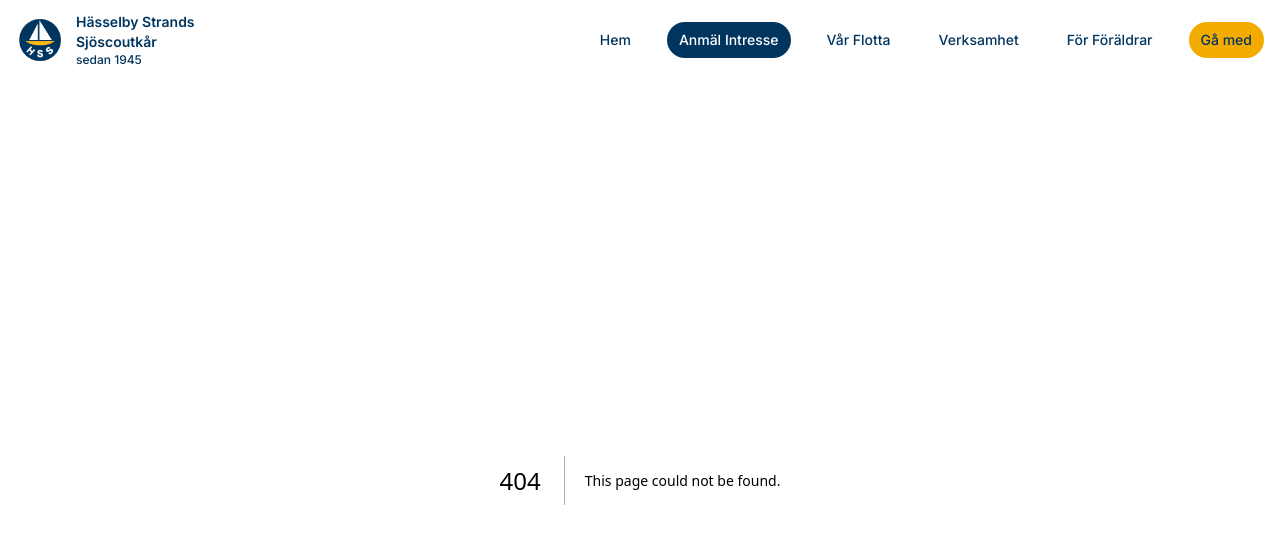
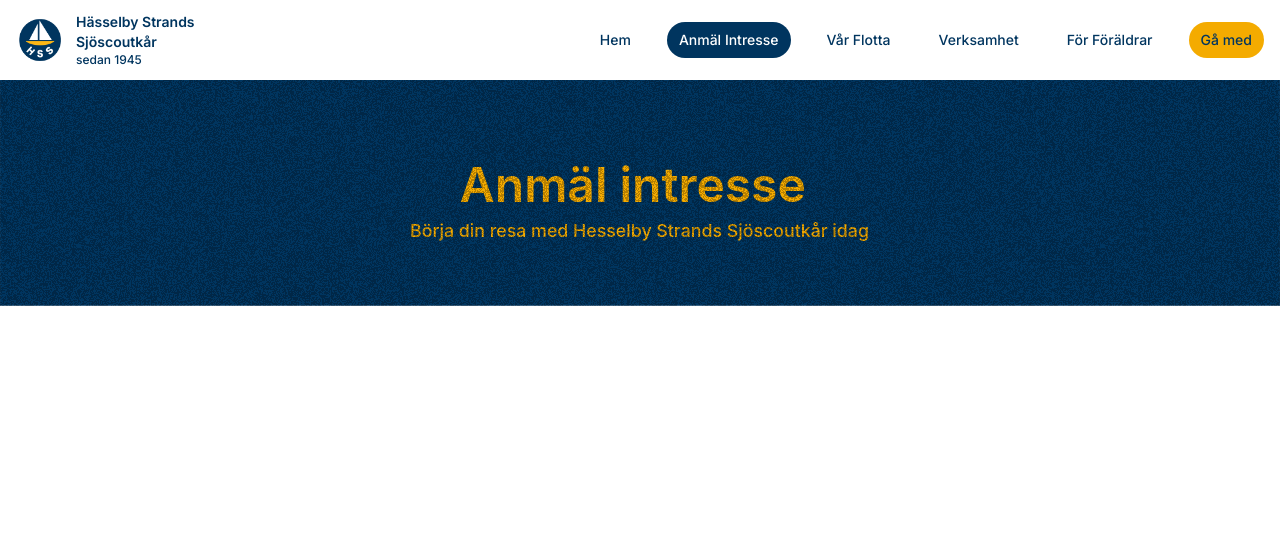
Before and after one commit to imrankhan0503/hss-project, a Next.js app: page /anmal-intresse in a window 1280 px wide. Before the commit this address had no page. Shown: the top 544 px of the page. Built offline with nearby package versions, Linux system fonts and the light colour scheme.

Commit message:
back anmal-itresse

```diff
--- /dev/null
+++ b/app/anmal-intresse/page.tsx
@@ -0,0 +1,20 @@
+import Image from "next/image";
+import AnmalInterestTop from "../../assets/images/anmal-bg/anmal-bg-top.svg"
+
+const Page = () => {
+  return (
+    <div className="w-full">
+
+      <Image
+             src={AnmalInterestTop}
+              alt="anmal-interest background image"
+              width={1440}
+              height={253.731}
+              priority
+              className="w-full h-auto block"/>
+
+    </div>
+  )
+}
+
+export default Page
```
